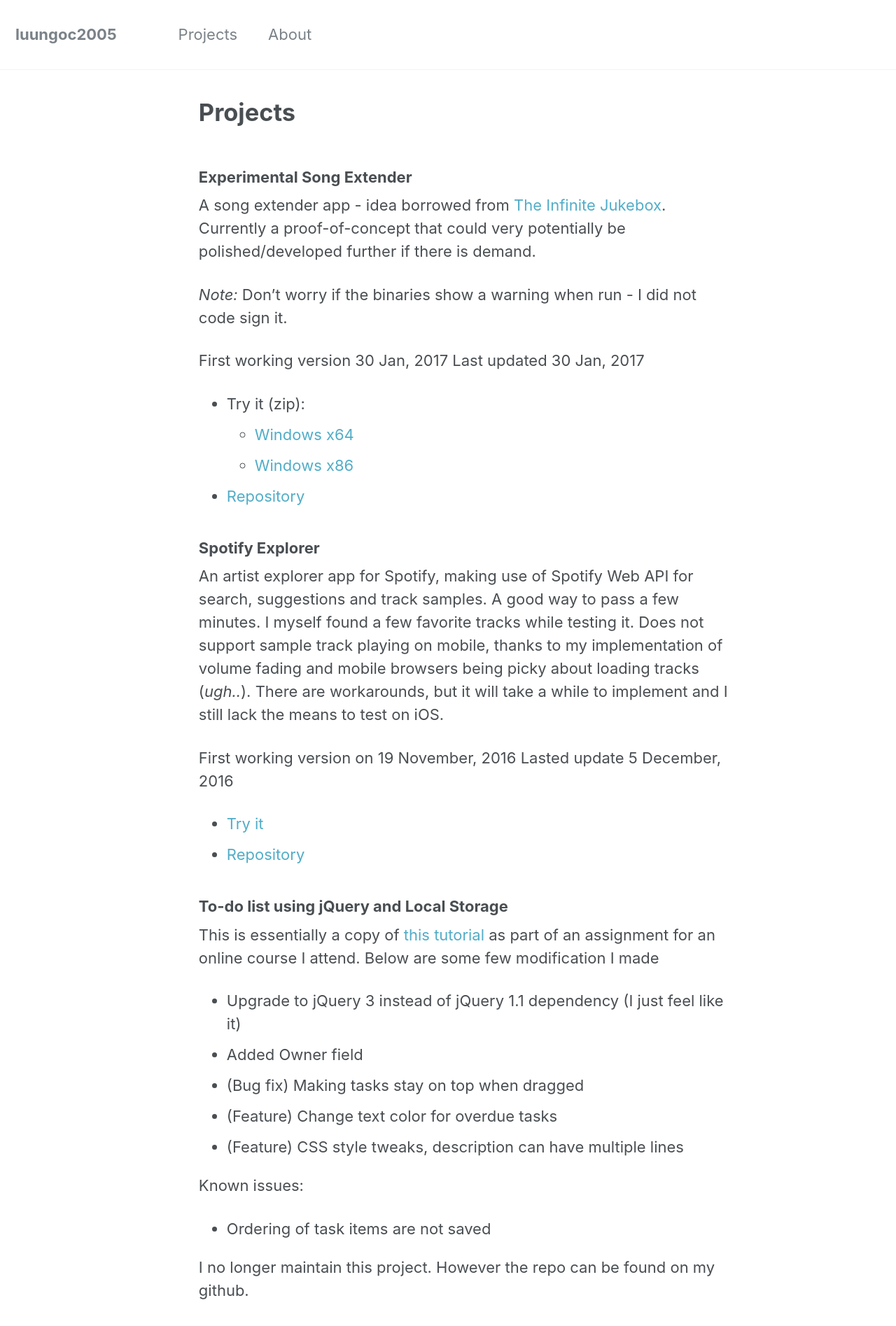
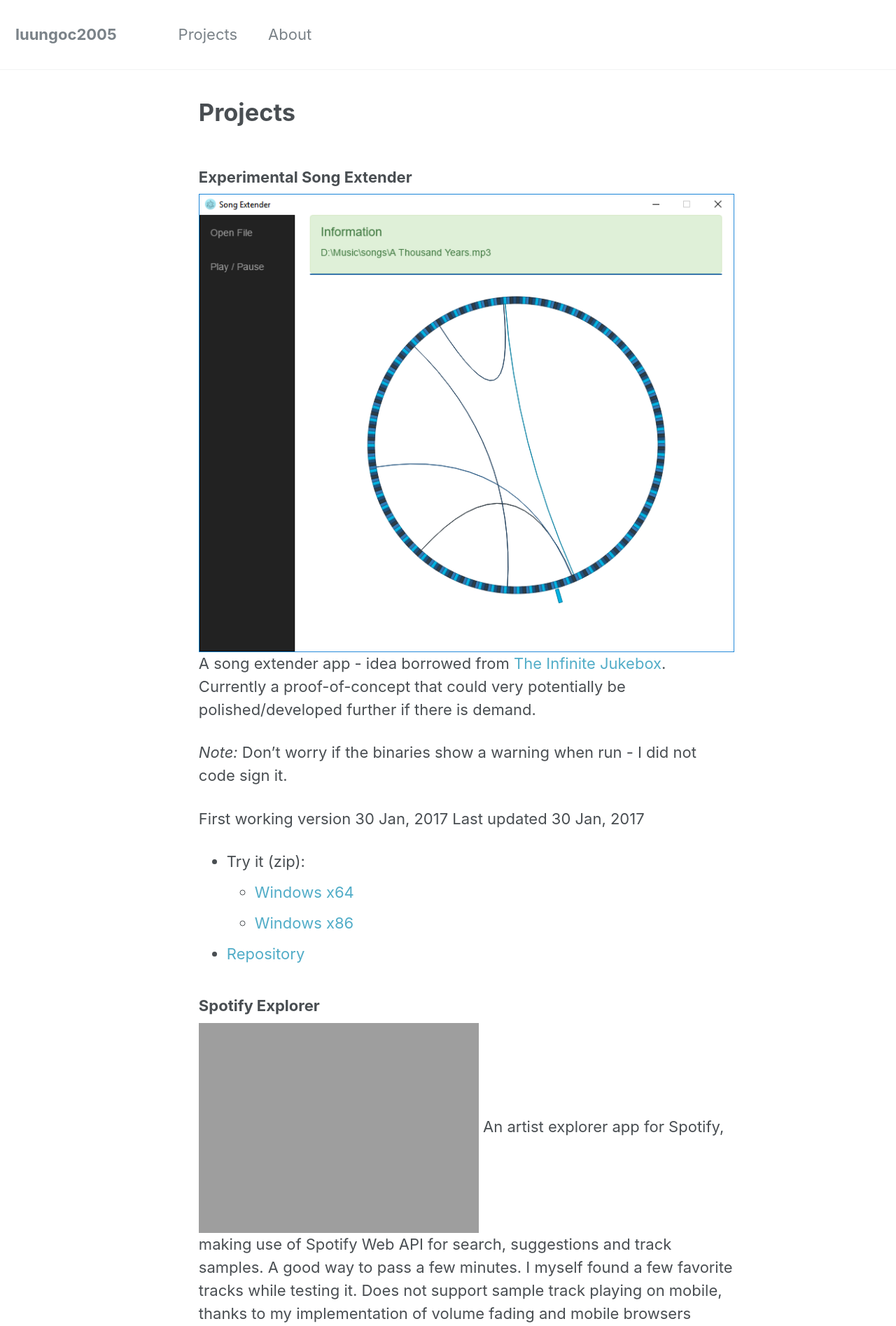
Before and after one commit to luungoc2005/luungoc2005-github-io-old, a Jekyll site: the page built from projects.md, in a window 1280 px wide. Shown: the top 1895 px of the page at 70% size. Built offline with Jekyll 4.4.1, drawn with Linux system fonts in a browser that asks for light colours.

Commit message:
screenshots on projects page

```diff
--- a/projects.md
+++ b/projects.md
@@ -4,6 +4,7 @@ permalink: /projects/
 layout: single
 ---
 ### Experimental Song Extender
+![The Song Extender]({{ site.url }}/assets/images/song-extender-screenshot.png)
 A song extender app - idea borrowed from [The Infinite Jukebox](http://labs.echonest.com/Uploader/index.html). Currently a proof-of-concept that could very potentially be polished/developed further if there is demand.
 
 *Note:* Don't worry if the binaries show a warning when run - I did not code sign it.
@@ -17,6 +18,7 @@ Last updated 30 Jan, 2017
  + [Repository](https://github.com/luungoc2005/song-extender-electron)
 
 ### Spotify Explorer
+![Spotify Explorer]({{ site.url }}/assets/images/spotify-explorer-screenshot.png)
 An artist explorer app for Spotify, making use of Spotify Web API for search, suggestions and track samples.
 A good way to pass a few minutes. I myself found a few favorite tracks while testing it.
 Does not support sample track playing on mobile, thanks to my implementation of volume fading and mobile browsers being picky about loading tracks (*ugh..*). There are workarounds, but it will take a while to implement and I still lack the means to test on iOS.
```
